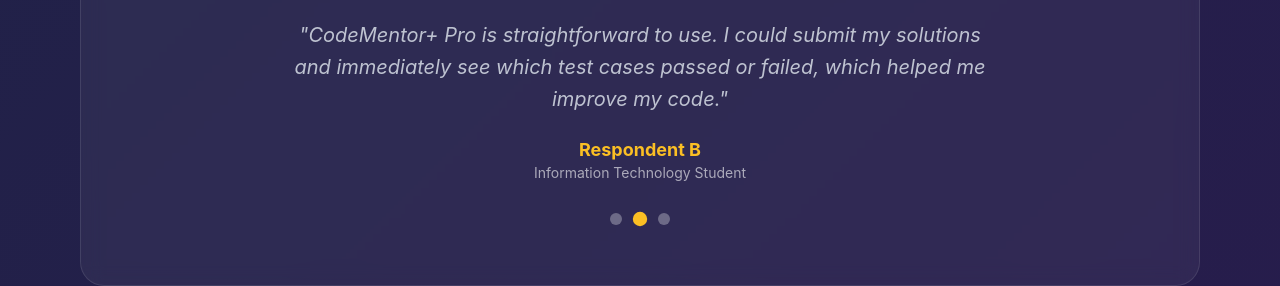
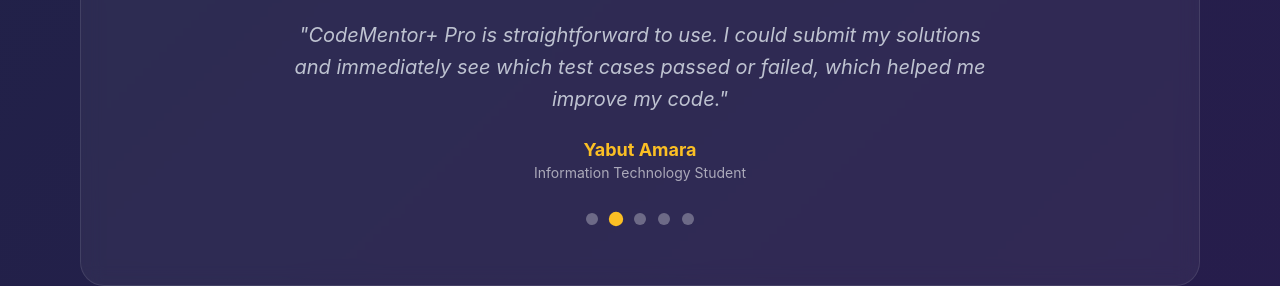
Before and after one commit to CodementorDev101/codementor-pro, a React (Vite) app in the folder frontend/: page / in a window 1280 px wide. Shown: the part 5860-6146 px from the top of the page. Built offline with nearby package versions, Linux system fonts and the light colour scheme; the HTML template or start-up script is replaced by a standard one.

Commit message:
Update testimonials with real respondent names

```diff
--- a/frontend/src/pages/LandingPage.jsx
+++ b/frontend/src/pages/LandingPage.jsx
@@ -155,25 +155,37 @@
   const scrollToTop = () => window.scrollTo({ top: 0, behavior: 'smooth' });
   const scrollToSection = (id) => { const el = document.getElementById(id); if (el) el.scrollIntoView({ behavior: 'smooth' }); };
 
-  // Placeholder respondents — replace with real names before defense
+  // Real respondents
   const testimonials = [
     {
-      name: "Respondent A",
+      name: "Jeff Enguas",
       role: "Information Technology Student",
       text: "The automated grading system made it very easy to check my code instantly. I liked how each test case result was shown clearly after submission.",
       avatar: "👩‍💻"
     },
     {
-      name: "Respondent B",
+      name: "Yabut Amara",
       role: "Information Technology Student",
       text: "CodeMentor+ Pro is straightforward to use. I could submit my solutions and immediately see which test cases passed or failed, which helped me improve my code.",
       avatar: "👨‍💻"
     },
     {
-      name: "Respondent C",
+      name: "Venz Belonio",
       role: "Information Technology Student",
       text: "Having exercises in multiple programming languages in one platform is very convenient. The code editor works well and the feedback is instant.",
       avatar: "👩‍🎓"
+    },
+    {
+      name: "Malic Tula",
+      role: "Information Technology Student",
+      text: "The platform is very intuitive and the exercises are well-structured. Being able to see detailed feedback on each submission really helped me learn faster.",
+      avatar: "👨‍🎓"
+    },
+    {
+      name: "Monique Roa",
+      role: "Information Technology Student",
+      text: "I appreciate how CodeMentor+ Pro supports multiple programming languages. It made practicing different languages in one place very efficient.",
+      avatar: "👩‍💻"
     }
   ];
 
```
